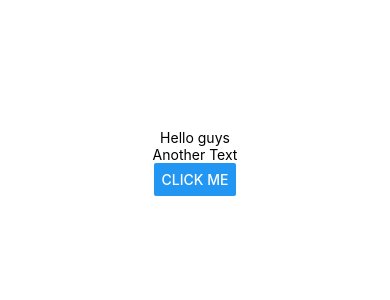
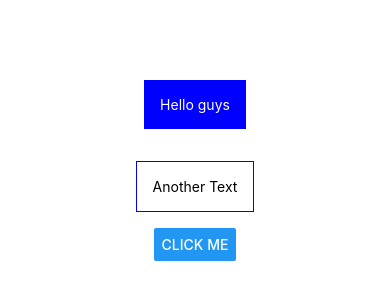
Before and after one commit to mycvlnn/React-Native-Udemy, a React Native app: screen / in a window 390 px wide. Shown: the part 260-560 px from the top of the page. Built offline with nearby package versions, Linux system fonts and the light colour scheme.

Commit message:
2. styling react native apps

```diff
--- a/App.js
+++ b/App.js
@@ -4,8 +4,12 @@ import { StyleSheet, Text, View, Button } from "react-native";
 export default function App() {
   return (
     <View style={styles.container}>
-      <Text>Hello guys</Text>
-      <Text>Another Text</Text>
+      <Text style={styles.dummyText}>Hello guys</Text>
+      <Text
+        style={{ margin: 16, padding: 16, borderColor: "blue", borderWidth: 1 }}
+      >
+        Another Text
+      </Text>
       <Button title="Click me" />
       <StatusBar style="auto" />
     </View>
@@ -19,4 +23,10 @@ const styles = StyleSheet.create({
     alignItems: "center",
     justifyContent: "center",
   },
+  dummyText: {
+    margin: 16,
+    padding: 16,
+    backgroundColor: "blue",
+    color: "white",
+  },
 });
```
